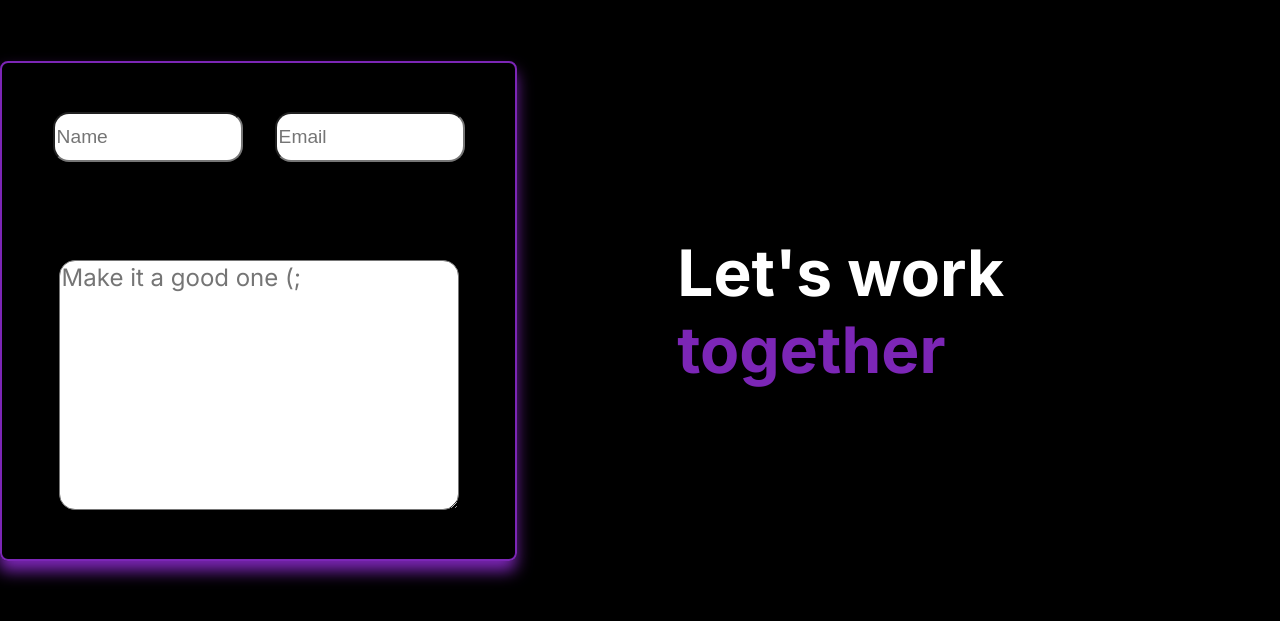
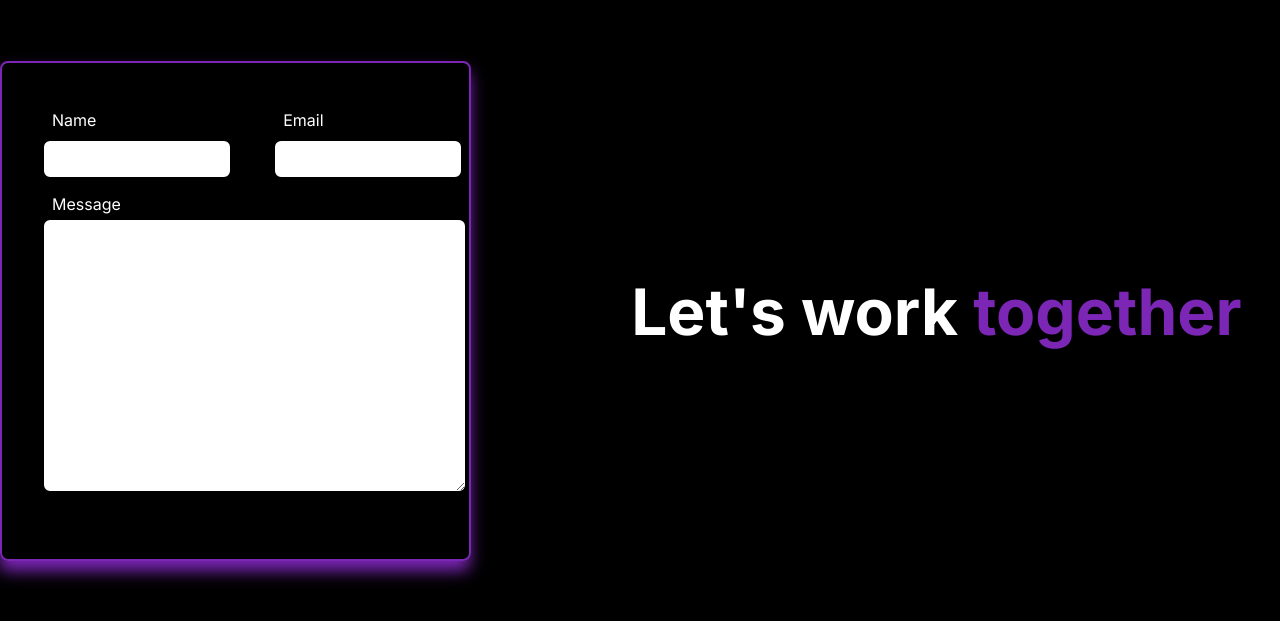
Before and after one commit to PJenkins28/portfolio, a React (Create React App) app: page / in a window 1280 px wide. Shown: the part 3526-4147 px from the top of the page. Built offline with nearby package versions, Linux system fonts and the light colour scheme.

Commit message:
added additional styling

```diff
--- a/src/components/Contact.js
+++ b/src/components/Contact.js
@@ -9,11 +9,24 @@ export default function Contact(props) {
         Let's work <span>together</span>
       </h2>
       <form>
-        <section className="inputs">
-          <input type="text" placeholder="Name"></input>
-          <input type="email" placeholder="Email"></input>
-        </section>
-        <textarea placeholder="Make it a good one (;"></textarea>
+        <ul>
+          <li>
+            <section className="inputs">
+              <section>
+                <label for="name">Name</label>
+                <input type="text" id="name"></input>
+              </section>
+              <section>
+                <label for="name">Email</label>
+                <input type="email"></input>
+              </section>
+            </section>
+          </li>
+          <li>
+            <label for="message">Message</label>
+            <textarea id="message"></textarea>
+          </li>
+        </ul>
       </form>
     </section>
   );
--- a/src/index.css
+++ b/src/index.css
@@ -204,38 +204,56 @@ height: 200px;}
 form {
   display: flex;
   flex-direction: column;
-  justify-content: space-evenly;
+  justify-content: space-between;
   align-items: center;
   gap: 3rem;
-  width: 600px;
+  width: 508px;
   height: 500px;
   border: 2px solid rgb(124, 38, 182);
   box-shadow: -1px 10px 16px 0px rgb(124, 38, 182);
-  font-family: 'Inter', sans-serif;
   font-size: 2rem;
   border-radius: .5rem
 }
 h2 span {
   color:rgb(124, 38, 182);
 }
+textarea, input {
+  font-family: 'Inter', sans-serif;
+  border-radius: .5rem;
+  outline: none;
+  border: 2px solid black;
+  padding: 10px;
+  color: black
+}
+textarea:focus, input:focus, textarea:hover, input:hover {
+  border: 2px solid rgb(144, 73, 190);
+}
 textarea {
-  height: 250px;
-  max-height: 250px;
-  width: 400px;
-  max-width: 400px;
-  font-family: 'Inter', sans-serif;
-  font-size: 1.5rem;
-  border-radius: 1rem
+  height: 275px;
+  max-height: 275px;
+  width: 425px;
+  max-width: 425px;
+  font-size: 1rem;
+}
+label {
+  color: white;
+  padding: 0;
+  text-align: left;
+  font-size: 1rem;
+  padding-left: 10px;
 }
 input {
   width: 190px;
-  height: 50px;
-  font-size: 1.2rem;
-  border-radius: 1rem;
+  height: 40px;
+  font-size: 1rem;
+
 }
 .inputs {
   display: flex;
   gap: 2rem;
   position: relative;
-
 }
+form ul {
+  display: flex;
+  flex-direction: column
+}
```
